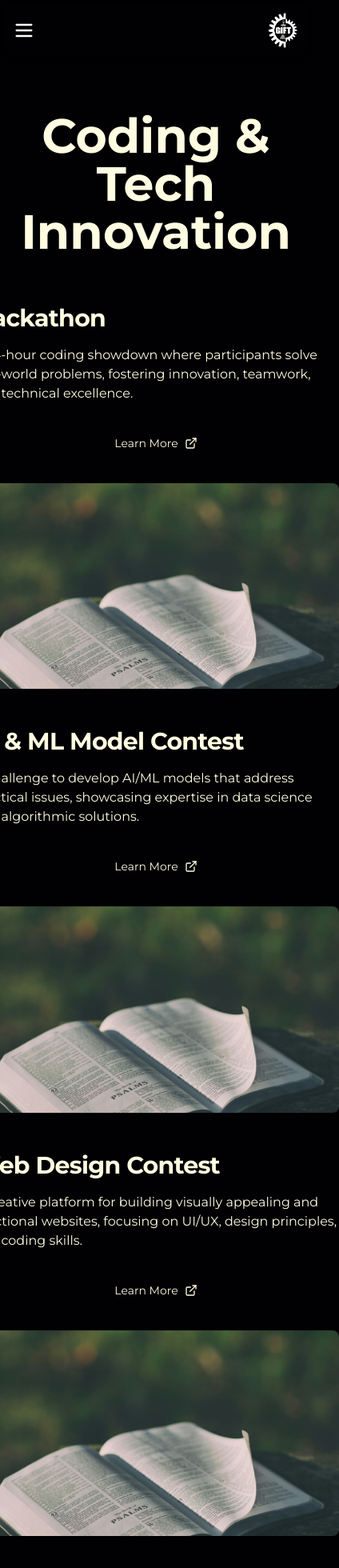
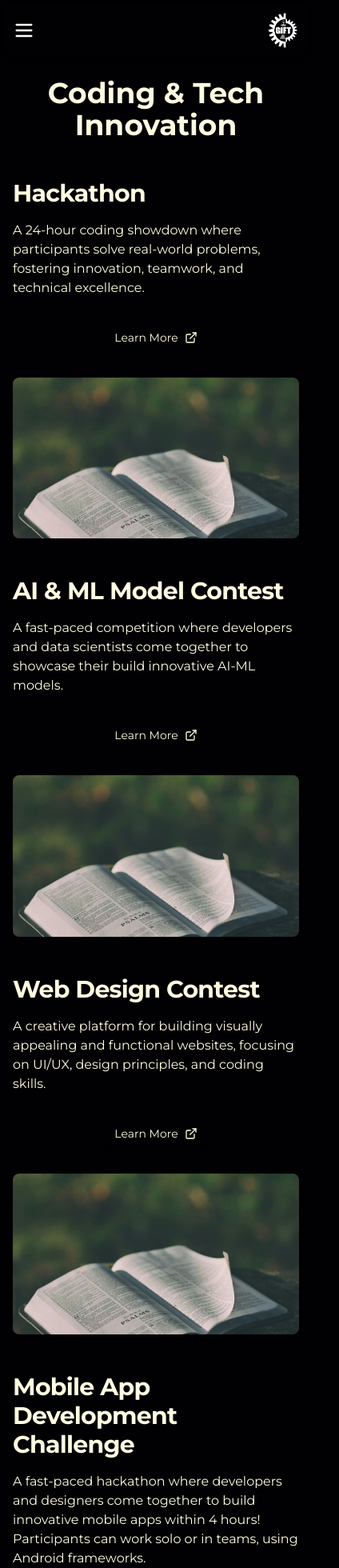
Before and after one commit to ankitku3101/festronix, a Next.js app: page /events/tech in a window 390 px wide. Shown: the top 1960 px of the page at 80% size, 424 px wide, since content can reach past the window. Built offline with nearby package versions, Linux system fonts and the light colour scheme.

Commit message:
Technical Events Given Doclink added and description acording to the given info. Responsive to the smaller screen too.

```diff
--- a/sections/TechnicalEvents.tsx
+++ b/sections/TechnicalEvents.tsx
@@ -11,7 +11,7 @@ const details : Detail[] = [
     {
         image: "/hero1.jpg",
         title: "AI & ML Model Contest",
-        description: "A challenge to develop AI/ML models that address practical issues, showcasing expertise in data science and algorithmic solutions.",
+        description: "A fast-paced competition where developers and data scientists come together to showcase their build innovative AI-ML models.",
         doclink:"https://drive.google.com/file/d/1py0VvcyFOmLnnkEXXYrMHNlsbGn7nAcD/view?usp=sharing",
     },
     {
@@ -22,7 +22,7 @@ const details : Detail[] = [
     {
         image: "/hero1.jpg",
         title: "Mobile App Development Challenge",
-        description: "Teams innovate and build user-centric mobile applications with a focus on functionality, design, and problem-solving.",
+        description: "A fast-paced hackathon where developers and designers come together to build innovative mobile apps within 4 hours! Participants can work solo or in teams, using Android frameworks.",
         doclink:'https://drive.google.com/file/d/1Awv3wcjQkfOhBHrxW07EkCD033LOgrKP/view?usp=sharing'
     },
     {
@@ -34,9 +34,9 @@ const details : Detail[] = [
 
 const TechnicalEvents = () => {
   return (
-    <div className='min-h-screen flex justify-center items-center text-light p-20'>
-        <div>
-            <p className='text-center p-15 text-6xl font-bold'>
+    <div className='min-h-screen flex justify-center items-center text-light p-4 md:p-8 lg:p-20 mt-20'>
+        <div className='w-full max-w-7xl'>
+            <p className='text-center mb-12 text-4xl md:text-5xl lg:text-6xl font-bold'>
                 Coding & Tech Innovation
             </p>
             <EventDetails details={details}/>
```
